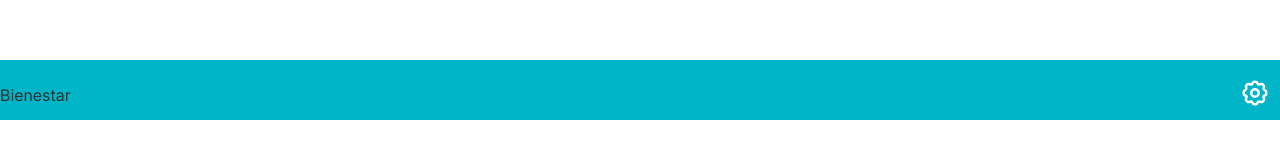
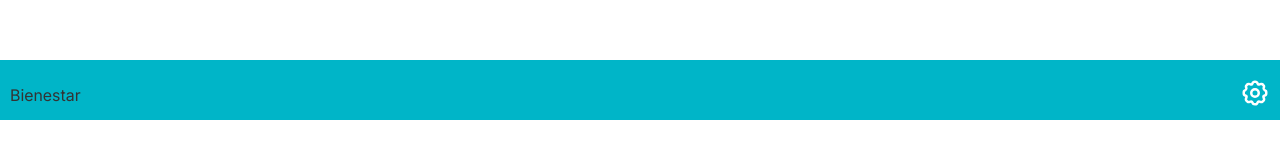
Before and after one commit to QOnlyExperts/wellness, a React (Vite) app in the folder frontend/: page /group-implement in a window 1280 px wide. Shown: the part 310-468 px from the top of the page. Built offline with nearby package versions, Linux system fonts and the light colour scheme.

Commit message:
Se le añadio un padding 10px al estilo .menu para separar el contnido de los bordes

```diff
--- a/frontend/src/components/shared/Nav.css
+++ b/frontend/src/components/shared/Nav.css
@@ -36,6 +36,7 @@
   width: 100%;
   height: 50px;
   margin-top: 10px;
+  padding: 10px;
 
   @media (max-width: 552px) {
     width: auto
@@ -116,9 +117,9 @@
   border-bottom: 2px solid #000000;
 }
 
-.menu li a:nth-child(1) {
+/* .menu li a:nth-child(1) {
   margin-right: 10px;
-}
+} */
 /*
 .menu li a:nth-child(2) {
   color: #ffffff;
```
